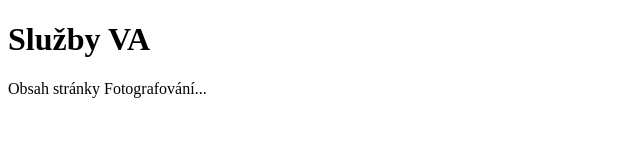
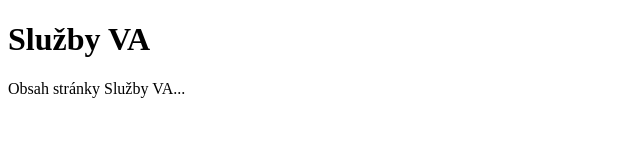
Before and after one commit to mohelka/marketamohelnikova.github.io, a plain HTML site: page sluzby-va.html in a window 1280 px wide. Shown: the full height of the page, 0-640 px from the left. Drawn offline with Linux system fonts and the light colour scheme.

Commit message:
Update sluzby-va.html

```diff
--- a/sluzby-va.html
+++ b/sluzby-va.html
@@ -5,6 +5,6 @@
 </head>
 <body>
     <h1>Služby VA</h1>
-    <p>Obsah stránky Fotografování...</p>
+    <p>Obsah stránky Služby VA...</p>
 </body>
 </html>
```
